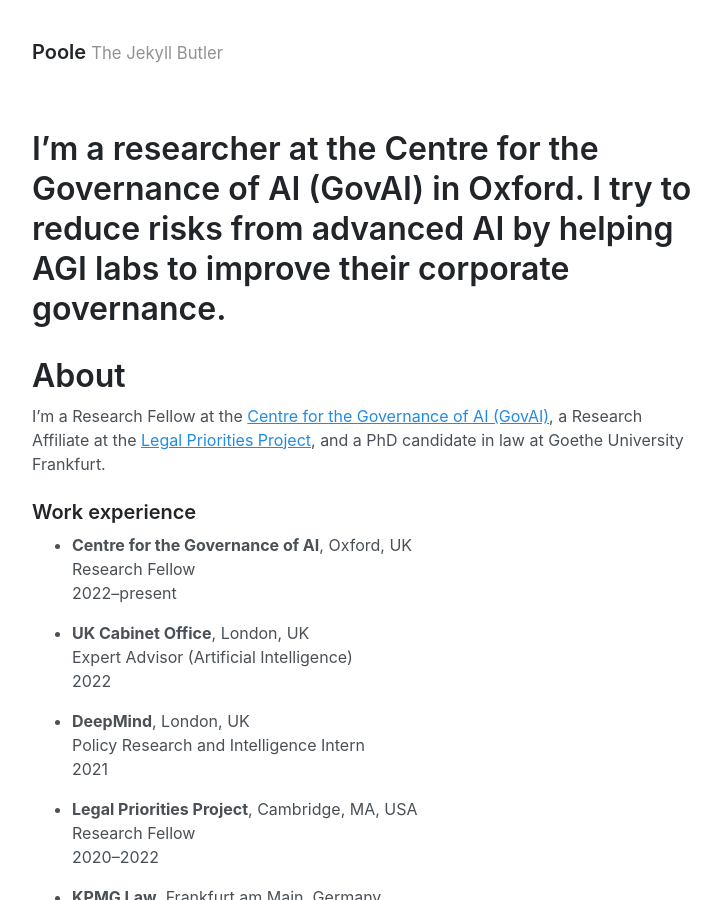
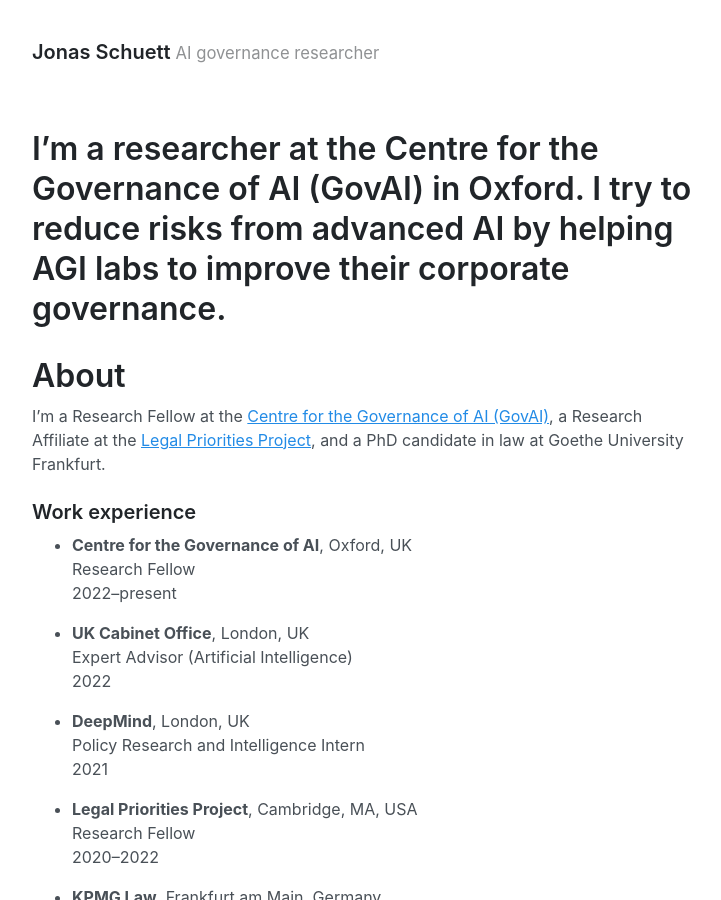
Before and after one commit to jonasschuett/jonasschuett.github.io, a Jekyll site: the page built from index.html, in a window 1280 px wide and 900 px high. Shown: the whole window, without its empty margins (272-993 px from the left). Built offline with Jekyll 4.4.1, drawn with Linux system fonts in a browser that asks for light colours; the list of posts is cut into pages by our own code.

Commit message:
Update _config.yml

```diff
--- a/_config.yml
+++ b/_config.yml
@@ -1,6 +1,6 @@
 # Setup
-title: Poole
-tagline: The Jekyll Butler
+title: Jonas Schuett
+tagline: AI governance researcher
 url: https://getpoole.com
 paginate: 1
 baseurl: ""
```
